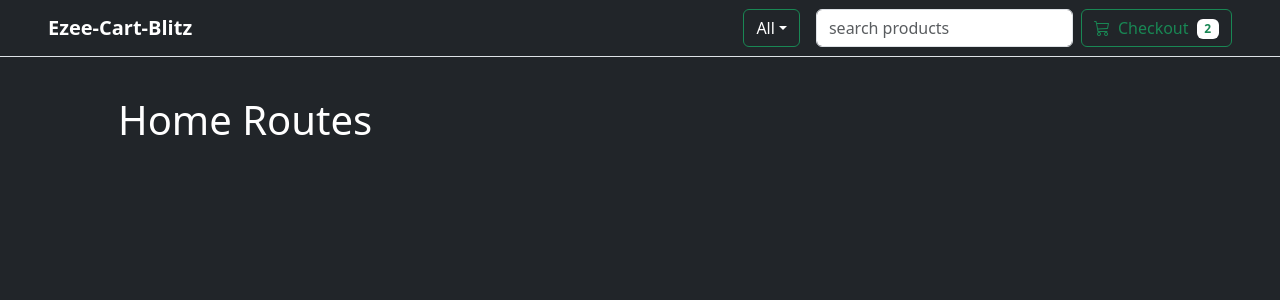
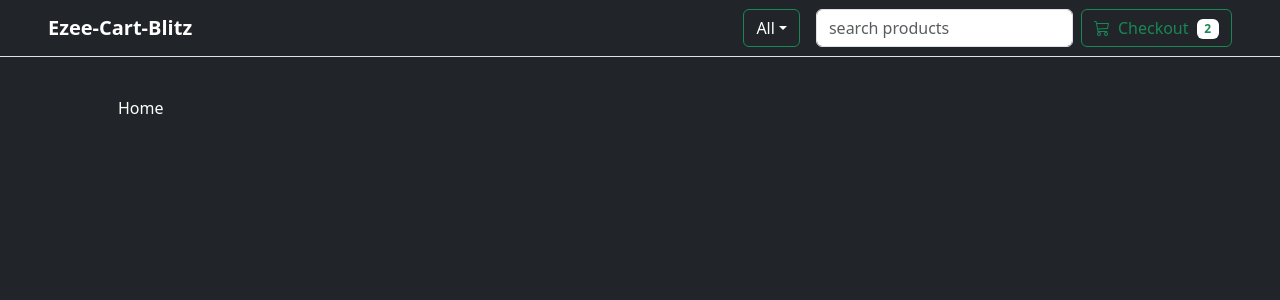
Before and after one commit to direction44/Ezee-Cart-Blitz, a React (Vite) app: page / in a window 1280 px wide. Shown: the top 300 px of the page. Built offline with nearby package versions, Linux system fonts and the light colour scheme.

Commit message:
Added Pages folder with all pages

```diff
--- a/src/App.jsx
+++ b/src/App.jsx
@@ -1,15 +1,19 @@
 import React from 'react'
 import Nav from './Components/NavBar/Nav'
 import {Routes,Route} from "react-router-dom"
+import Home from './Components/Pages/Home'
+import Single from './Components/Pages/Single'
+import Cart from './Components/Pages/Cart'
+
 function App() {
   return (
     <div className='wrapper bg-dark text-white'>
       <Nav title="Ezee-Cart-Blitz"/>
       <div className='container mt-5 py-5 px-3 px-md-5'>
         <Routes>
-          <Route path="/" element={<h1>Home Routes</h1>}></Route>
-          <Route path="/Single/:id" element={<h1>Single Routes</h1>}></Route>
-          <Route path="/Cart"element={<h1>Cart Routes</h1>}></Route >
+          <Route path="/" element={<Home/>}></Route>
+          <Route path="/Single/:id" element={<Single/>}></Route>
+          <Route path="/Cart"element={<Cart/>}></Route >
         </Routes>
       </div>
     </div>
--- /dev/null
+++ b/src/Components/Pages/Cart.jsx
@@ -0,0 +1,11 @@
+import React from 'react'
+
+function Cart() {
+  return (
+    <h1>
+      Cart
+    </h1>
+  )
+}
+
+export default Cart
--- /dev/null
+++ b/src/Components/Pages/Home.jsx
@@ -0,0 +1,9 @@
+import React from 'react'
+
+function Home() {
+    return (
+      <div>Home</div>
+      )
+}
+
+export default Home
--- /dev/null
+++ b/src/Components/Pages/Single.jsx
@@ -0,0 +1,11 @@
+import React from 'react'
+
+function Single() {
+    return (
+        <h1>
+          Single
+        </h1>
+      )
+}
+
+export default Single
```
